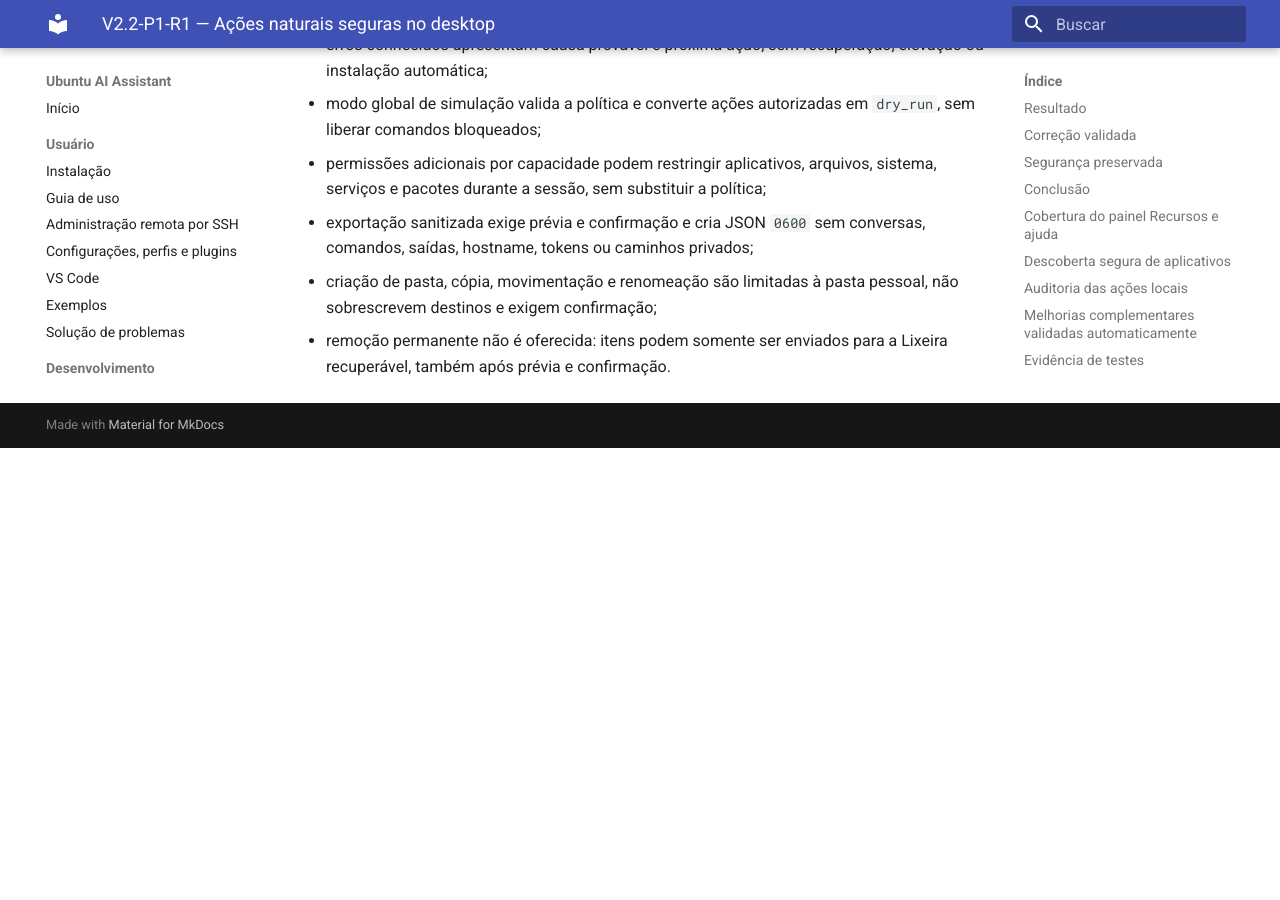
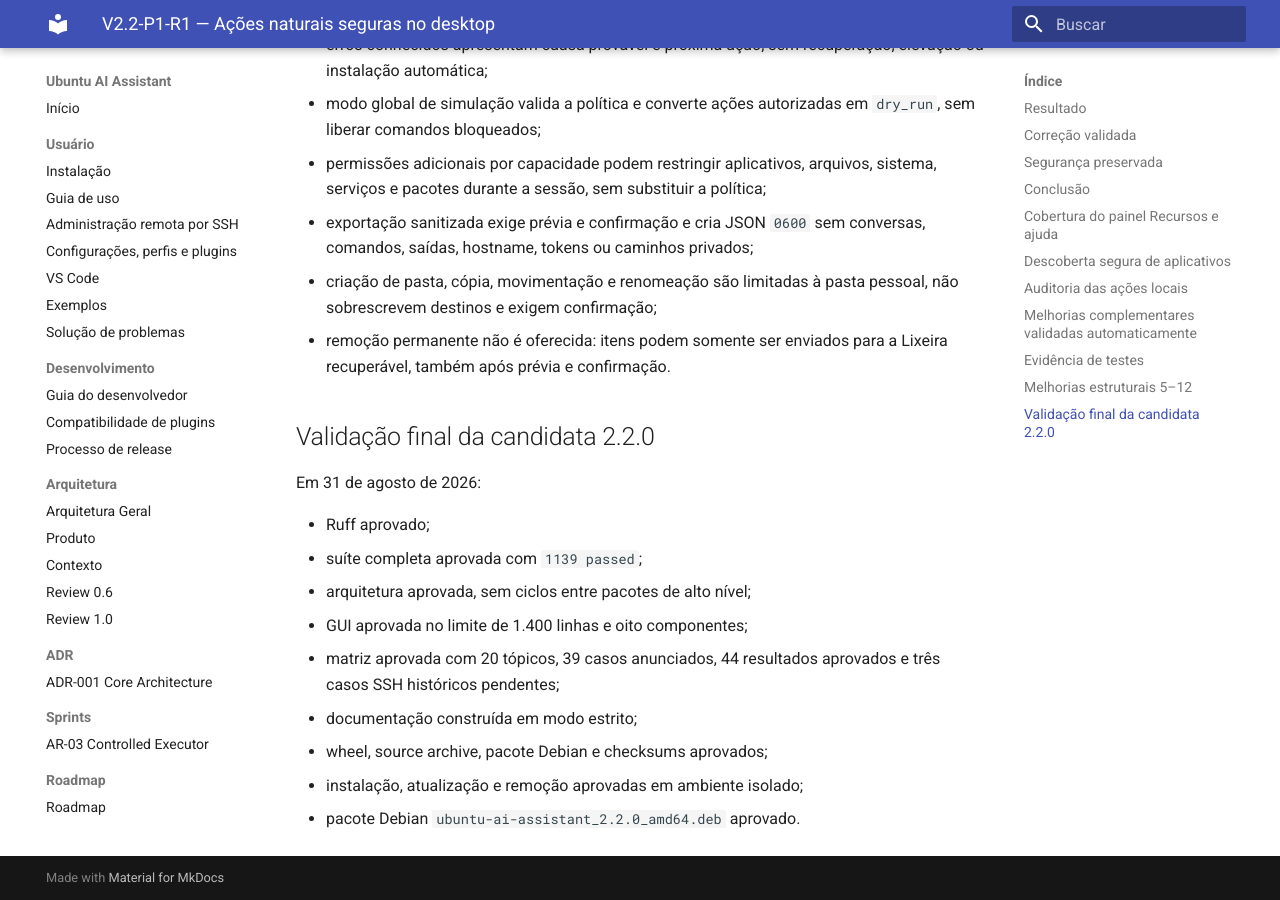
Before and after one commit to andrefeitoza-dev/ubuntu-ai-assistant, an MkDocs documentation site: the page built from docs/releases/v2.2-p1-r1-natural-desktop-actions-validation.md, in a window 1280 px wide and 900 px high, scrolled down 4014 px. Built offline with MkDocs 1.6.1 and Material for MkDocs 9.7.7, drawn with Linux system fonts in a browser that asks for light colours; before the commit the page ends 4462 px from its top, so only the background shows below that; some of the changed text lies outside the part shown.

Commit message:
release: prepare Ubuntu AI Assistant v2.2.0

```diff
--- a/docs/checkpoint.md
+++ b/docs/checkpoint.md
@@ -211,3 +211,20 @@ Especificação: `docs/natural-actions-roadmap.md`.
 - artefatos e checksums aprovados;
 - H16, N07 e N08 permanecem documentados para teste futuro;
 - release pronta para o commit final e a tag `v2.1.0`.
+
+## Candidata v2.2.0
+
+- ações naturais seguras para aplicativos, sites e pastas XDG concluídas;
+- descoberta dinâmica de aplicativos instalados por entradas `.desktop` confiáveis;
+- doze melhorias complementares e estruturais implementadas;
+- aprendizado persistente, consumo de memória e auditoria consultáveis pela GUI;
+- controles superiores discretos cobertos por testes de hover e foco;
+- operações de arquivo limitadas à pasta pessoal, com prévia e confirmação;
+- autoria preservada como `Andre Anderson Feitoza` nos metadados de distribuição;
+- metadados promovidos de `2.1.0` para `2.2.0` em 31 de agosto de 2026;
+- suíte final aprovada com 1.139 testes, Ruff e documentação estrita;
+- arquitetura aprovada sem ciclos e GUI aprovada com oito componentes;
+- wheel, source archive, pacote Debian e checksums da 2.2.0 aprovados;
+- instalação, atualização e remoção aprovadas em ambiente isolado;
+- próxima etapa: commit candidato e validação remota pelo CI e CodeQL;
+- a tag `v2.2.0` somente poderá ser criada após todas as validações finais.
--- a/docs/releases/v2.2-p1-r1-natural-desktop-actions-validation.md
+++ b/docs/releases/v2.2-p1-r1-natural-desktop-actions-validation.md
@@ -117,8 +117,8 @@ ações.`. Essa resposta não apresenta comandos sensíveis nem saídas capturad
   processo atual e de seus filhos no instante da consulta;
 - autoria e metadados de distribuição permanecem atribuídos a
   `Andre Anderson Feitoza`;
-- a versão formal registrada é `2.1.0`; o desenvolvimento da próxima candidata
-  ocorre na branch `develop/v2.2` e ainda não deve ser publicado como `2.2.0`;
+- a versão formal foi promovida para `2.2.0` na branch `develop/v2.2` somente
+  após a conclusão funcional da etapa e antes das validações finais da candidata;
 - a GitHub Release passa a prever pacote Debian, checksums e atestado de
   proveniência. A futura distribuição APT exige hospedagem e assinatura próprias.
 
@@ -159,3 +160,18 @@ cancelamento, sem criar a pasta.
   pessoal, não sobrescrevem destinos e exigem confirmação;
 - remoção permanente não é oferecida: itens podem somente ser enviados para a
   Lixeira recuperável, também após prévia e confirmação.
+
+## Validação final da candidata 2.2.0
+
+Em 31 de agosto de 2026:
+
+- Ruff aprovado;
+- suíte completa aprovada com `1139 passed`;
+- arquitetura aprovada, sem ciclos entre pacotes de alto nível;
+- GUI aprovada no limite de 1.400 linhas e oito componentes;
+- matriz aprovada com 20 tópicos, 39 casos anunciados, 44 resultados aprovados
+  e três casos SSH históricos pendentes;
+- documentação construída em modo estrito;
+- wheel, source archive, pacote Debian e checksums aprovados;
+- instalação, atualização e remoção aprovadas em ambiente isolado;
+- pacote Debian `ubuntu-ai-assistant_2.2.0_amd64.deb` aprovado.
--- a/docs/roadmap.md
+++ b/docs/roadmap.md
@@ -13,17 +13,17 @@ segurança operacional.
 
 ## Estado atual
 
-- Última versão estável: `v2.0.2`
-- Branch atual: `develop/v2.1`
-- Candidata em preparação: `v2.1.0`
+- Última versão estável: `v2.1.0`
+- Branch atual: `develop/v2.2`
+- Candidata em preparação: `v2.2.0`
 - Interface terminal e gráfica: funcionais
 - Arquitetura: zero ciclos entre pacotes
-- GUI: 1.374 linhas e oito componentes
+- GUI: 1.400 linhas e oito componentes
 - Homologação: 44 aprovações e nenhuma falha
 - Casos SSH pendentes: H16, N07 e N08
 - Qualidade estática, CI e CodeQL: aprovados
 
-> A versão `v2.1.0` está em preparação para validação final.
+> A versão `v2.1.0` foi publicada. A candidata `v2.2.0` está em validação final.
 
 ## Visão geral das versões
 
--- a/pyproject.toml
+++ b/pyproject.toml
@@ -4,7 +4,7 @@ build-backend = "hatchling.build"
 
 [project]
 name = "ubuntu-ai-assistant"
-version = "2.1.0"
+version = "2.2.0"
 description = "Framework local para agentes inteligentes e administração segura do Ubuntu"
 readme = "README.md"
 requires-python = ">=3.12"
--- a/src/ubuntu_ai/version.py
+++ b/src/ubuntu_ai/version.py
@@ -1,7 +1,7 @@
 from importlib.metadata import PackageNotFoundError, version
 
 PACKAGE_NAME = "ubuntu-ai-assistant"
-FALLBACK_VERSION = "2.1.0"
+FALLBACK_VERSION = "2.2.0"
 
 
 def get_version() -> str:
```
Also changed, not shown: other parts of docs/releases/v2.2-p1-r1-natural-desktop-actions-validation.md (+2 -1 lines), CHANGELOG.md (+31 -0 lines), README.md (+2 -2 lines), docs/releases/v2.2.0.md (added, +39 -0 lines), 7 other files.
